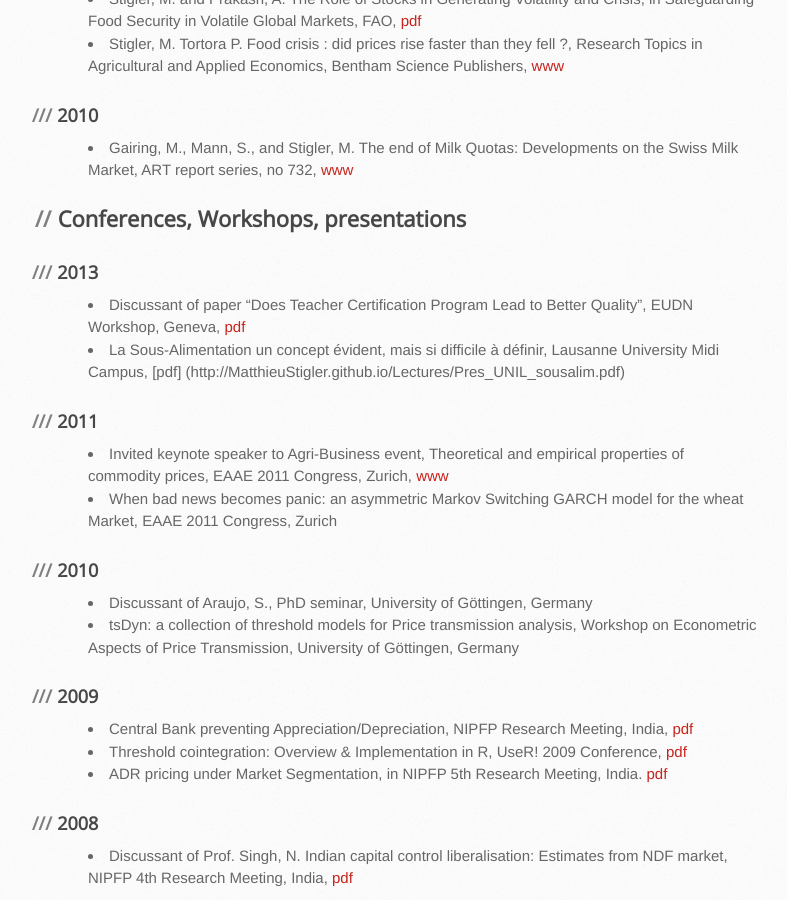
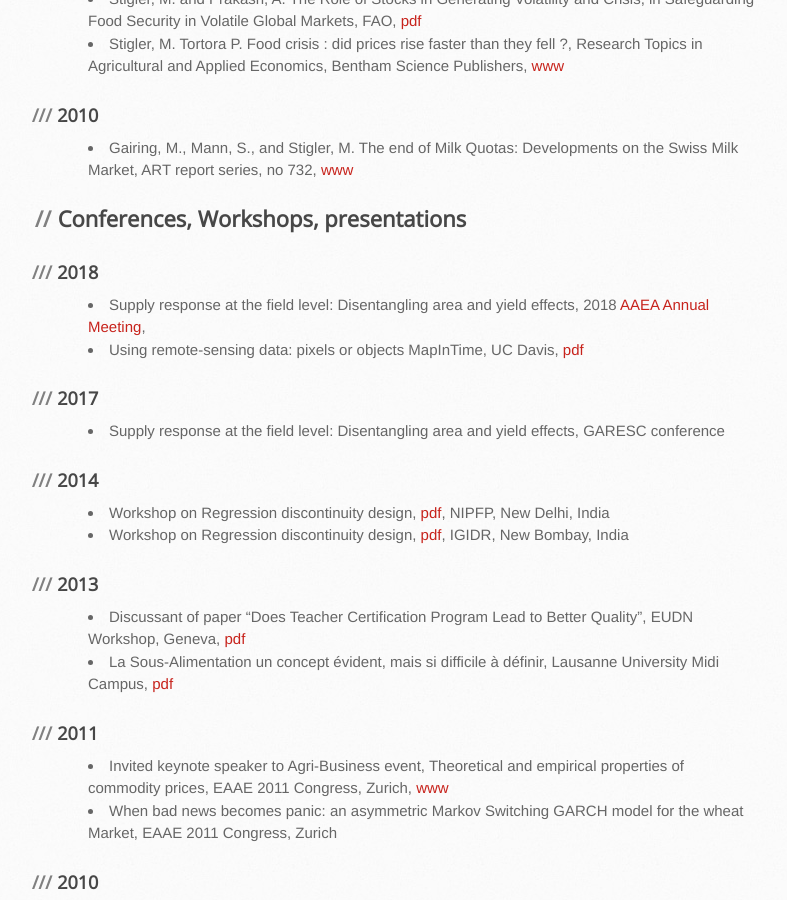
Before and after one commit to MatthieuStigler/MatthieuStigler.github.io, a Jekyll site: the page built from Research.Md, in a window 1280 px wide and 900 px high, scrolled down 1388 px. Shown: the whole window, without its empty margins (102-889 px from the left). Built offline with Jekyll 4.4.1, drawn with Linux system fonts in a browser that asks for light colours.

Commit message:
add more confs

```diff
--- a/Research.Md
+++ b/Research.Md
@@ -45,9 +45,22 @@ Link to the working paper: [ageconsearch.umn.edu](https://ageconsearch.umn.edu/r
 
 ## Conferences, Workshops, presentations
 
+### 2018
+
+- *Supply response at the field level: Disentangling area and yield effects*, 2018 [AAEA Annual Meeting](https://www.aaea.org/meetings/2018-aaea-annual-meeting),
+- *Using remote-sensing data: pixels or objects* MapInTime, UC Davis, [pdf](https://github.com/MicheleTobias/MaptimeDavis/blob/master/OpenMicSession_Winter2018/matthieu_Stigler%20-%20Matthieu%20Stigler.pdf)
+
+### 2017
+
+- *Supply response at the field level: Disentangling area and yield effects*, GARESC conference
+
+### 2014
+ - Workshop on *Regression discontinuity design*, [pdf](http://matthieustigler.github.io/Lectures/Lect_RDD_Theo.pdf), NIPFP, New Delhi, India
+ - Workshop on *Regression discontinuity design*, [pdf](http://matthieustigler.github.io/Lectures/Lect_RDD_Theo.pdf), IGIDR, New Bombay, India
+
 ### 2013
  - Discussant of paper "Does Teacher Certification Program Lead to Better Quality", EUDN Workshop, Geneva, [pdf](http://MatthieuStigler.github.io/Lectures/Discu_EUDN_Pritta.pdf)
- - La Sous-Alimentation un concept évident, mais si difficile à définir, Lausanne University Midi Campus, [pdf] (http://MatthieuStigler.github.io/Lectures/Pres_UNIL_sousalim.pdf)
+ - La Sous-Alimentation un concept évident, mais si difficile à définir, Lausanne University Midi Campus, [pdf](http://MatthieuStigler.github.io/Lectures/Pres_UNIL_sousalim.pdf)
 
 ### 2011
  - Invited keynote speaker to Agri-Business event, Theoretical and empirical properties of commodity prices, EAAE 2011 Congress, Zurich, [www](https://dl.dropbox.com/u/6113358/CV/EAAE_Infoflyer_August.pdf)
```
